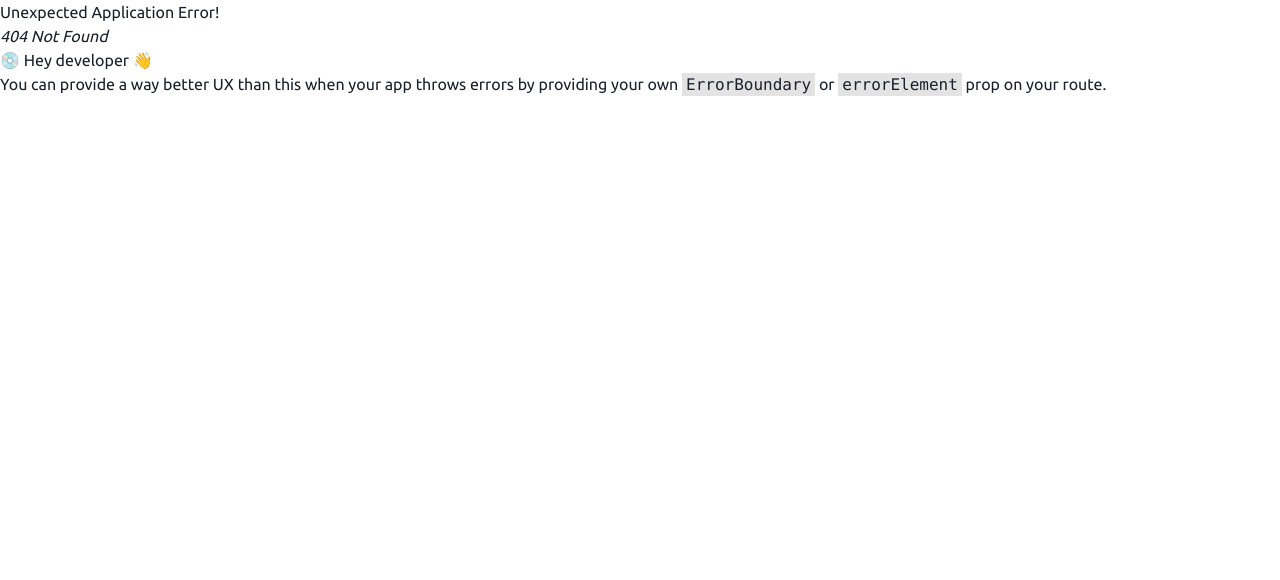
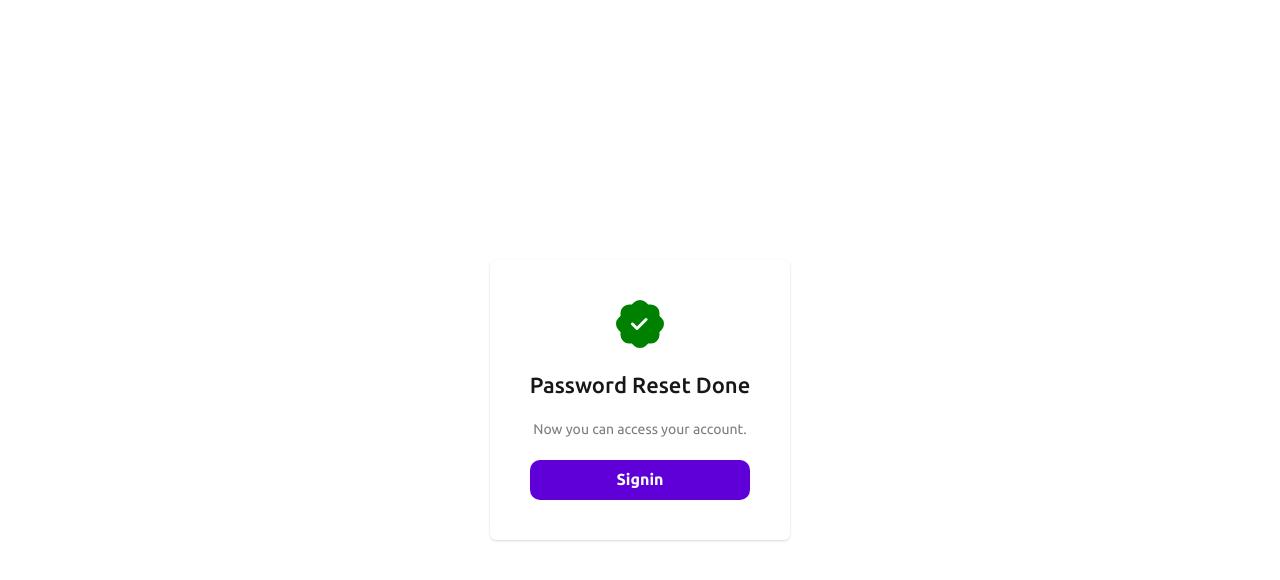
Before and after one commit to AdilAhmedShekhani/CryptoDashboard-Auth, a React (Vite) app in the folder app/: page /reset-success in a window 1280 px wide. Before the commit this address had no page. Shown: the top 580 px of the page. Built offline with nearby package versions, Linux system fonts and the light colour scheme.

Commit message:
ResetPassword Success Card

```diff
--- a/app/src/App.jsx
+++ b/app/src/App.jsx
@@ -9,6 +9,7 @@
 import RegisterSuccess from "./pages/Auth/RegisterSuccess/RegisterSuccess";
 import ForgotPassword from "./pages/Auth/ForgotPassword/ForgotPassword";
 import ForgotPasswordSent from "./pages/Auth/ForgotPasswordSent/ForgotPasswordSent";
+import ResetPasswordSuccess from "./pages/Auth/ResetPasswordSuccess/ResetPasswordSuccess";
 const router = createBrowserRouter([
   {
     path: "/",
@@ -46,6 +47,10 @@
     path: "/forgot-success",
     element: <ForgotPasswordSent />,
   },
+  {
+    path: "/reset-success",
+    element: <ResetPasswordSuccess />,
+  },
 ]);
 
 function App() {
--- /dev/null
+++ b/app/src/pages/Auth/ResetPasswordSuccess/ResetPasswordSuccess.jsx
@@ -0,0 +1,46 @@
+import {
+  Box,
+  Button,
+  Card,
+  Center,
+  Container,
+  Icon,
+  Text,
+  VStack,
+} from "@chakra-ui/react";
+import React from "react";
+import { BsPatchCheckFill } from "react-icons/bs";
+import { Link } from "react-router-dom";
+
+const ResetPasswordSuccess = () => {
+  return (
+    <Container>
+      <Center minH="100vh">
+        <Card
+          p={{
+            base: "4",
+            md: "10",
+          }}
+          showCard={true}
+        >
+          <VStack spacing={6}>
+            <Icon as={BsPatchCheckFill} boxSize="48px" color="green" />
+            <Text textStyle="h4" fontWeight="medium" color="p.black">
+              Password Reset Done
+            </Text>
+            <Text textAlign="center" textStyle="p2" color="black.60">
+              Now you can access your account.
+            </Text>
+            <Box w="full">
+              <Link to="/signin">
+                <Button w="full">Signin</Button>
+              </Link>
+            </Box>
+          </VStack>
+        </Card>
+      </Center>
+    </Container>
+  );
+};
+
+export default ResetPasswordSuccess;
```
